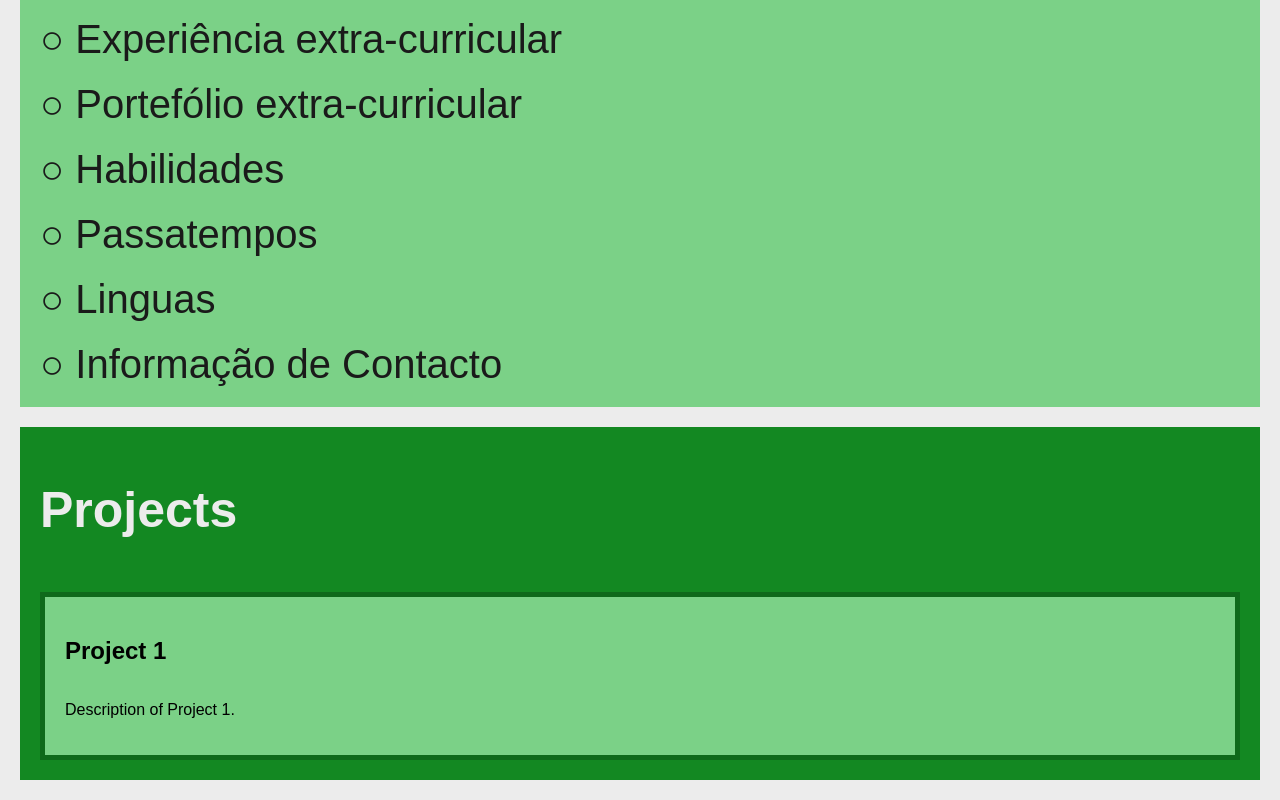
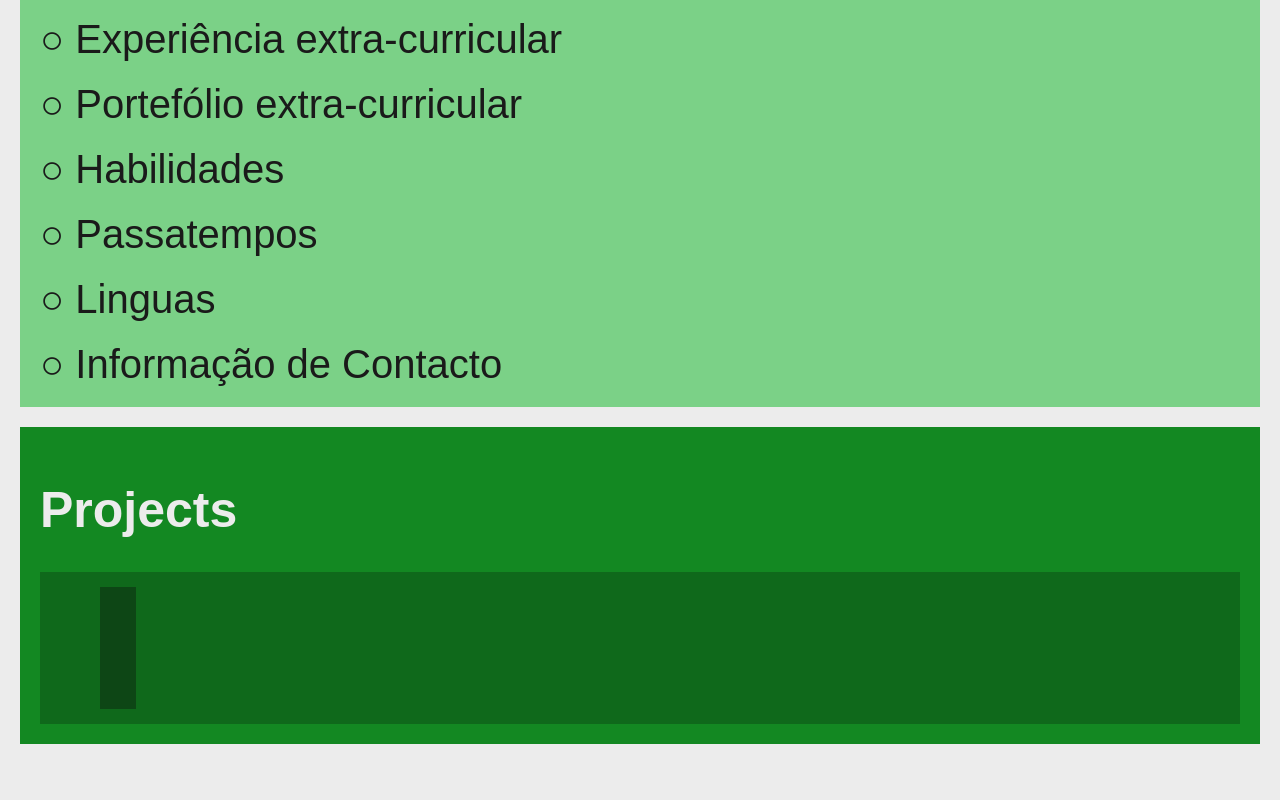
Before and after one commit to odilepa/Assingment_2_DW, a plain HTML site: page portfolio.html in a window 1280 px wide. Shown: the part 543-1343 px from the top of the page. After the commit the page ends 1307 px from the top, so only its background shows below. Drawn offline with Linux system fonts and the light colour scheme.

Commit message:
Added the base slider on top of the project item

```diff
--- a/portfolio.css
+++ b/portfolio.css
@@ -137,14 +137,39 @@ input:checked ~ .clicked {
     padding: 20px;
     margin-top: 20px;
     --general-font-color: #ececec;
+    --general-slider-color: #0f691b
 }
 
 .projectItem {
-    background-color: #7bd187;
     display: flex;
     align-items: left;
     flex-direction: column;
+    position: relative;
+}
+
+.projectContent {
+    background-color: #7bd187;
+    width: calc(100% - 50px);
+    height: 100%;
     padding: 20px;
-    margin-top: 20px;
-    border: #0f691b 5px solid;
+    border: var(--general-slider-color) 5px solid;
+    z-index: 1;
 }
+
+.projectDoor {
+    background-color: var(--general-slider-color);
+    height: 100%;
+    width: 100%;
+    display: flex;
+    align-items: center;
+    position: absolute;
+    z-index: 2;
+}
+
+.projectHandle {
+    background-color: #0d4615;
+    height: 80%;
+    width: 3%;
+    position: relative;
+    left: 5%
+}
--- a/portfolio.html
+++ b/portfolio.html
@@ -91,8 +91,13 @@
 		<div class="projectsBoard">
 			<h1>Projects</h1>
 			<div class="projectItem">
-				<h2>Project 1</h2>
-				<p>Description of Project 1.</p>
+				<div class="projectDoor">
+					<div class="projectHandle"></div>
+				</div>
+				<div class="projectContent">
+					<h2>Project 1</h2>
+					<p>Description of Project 1.</p>
+				</div>
 			</div>
 		</div>
 	</body>
```
